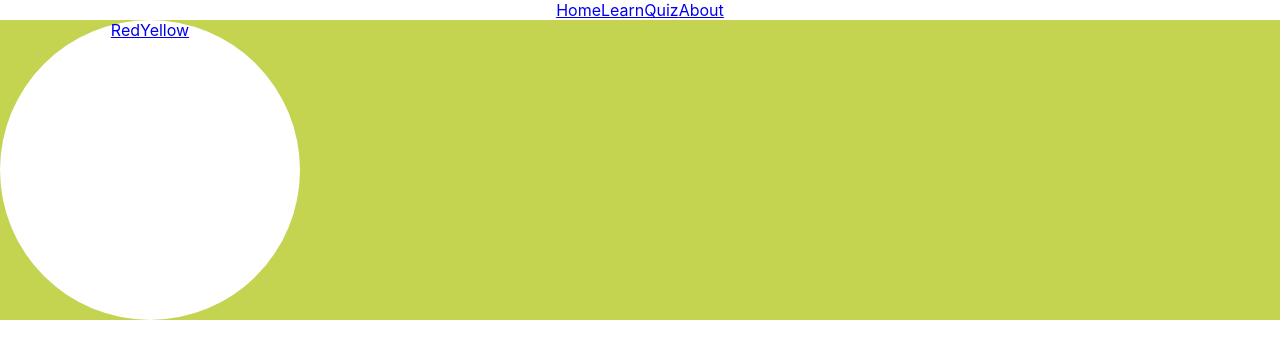
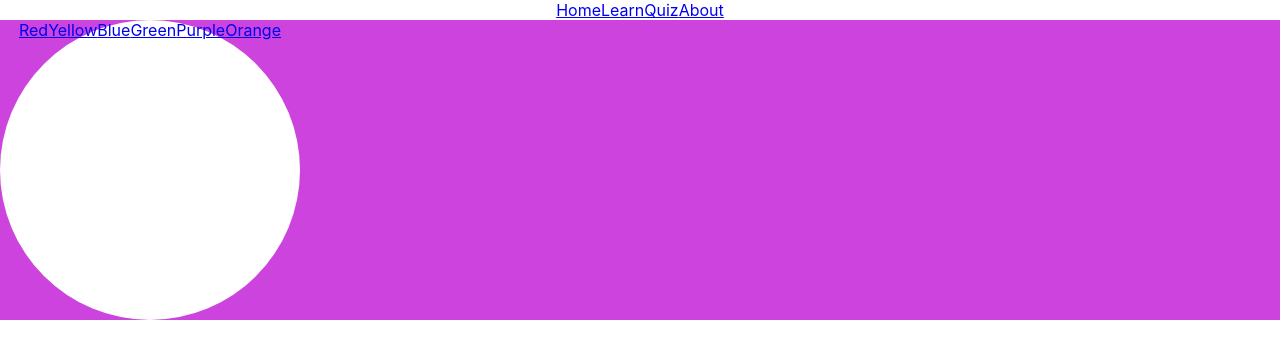
Before and after one commit to rosiegracejones/all-about-colours, a React (Create React App) app: page /learn in a window 1280 px wide. Shown: the top 358 px of the page. Built offline with nearby package versions, Linux system fonts and the light colour scheme.

Commit message:
all colour paths now working on learn page

```diff
--- a/src/Components/App/App.js
+++ b/src/Components/App/App.js
@@ -5,6 +5,7 @@ import AboutPage from "../../Pages/AboutPage";
 import QuizPage from "../../Pages/QuizPage";
 import LearnPage from "../../Pages/LearnPage";
 import PrimaryColour from "../Colours/PrimaryColour";
+import SecondaryColour from "../Colours/SecondaryColour";
 import BackgroundColour from "../BackgroundColour/BackgroundColour";
 
 import "./App.css";
@@ -20,8 +21,12 @@ function App() {
           <Route path="/about" element={<AboutPage />} />
           <Route path="/learn" element={<LearnPage />} />
           <Route path="/quiz" element={<QuizPage />} />
-          <Route path="/learn/red" element={<PrimaryColour colour="red" />} />
-          <Route path="/learn/yellow" element={<PrimaryColour colour="yellow" />} />
+          <Route path="/learn/red" element={<PrimaryColour colourHex="#E7242D" colour="red"/>} />
+          <Route path="/learn/yellow" element={<PrimaryColour colourHex="#F8C039"colour="yellow" />} />
+          <Route path="/learn/blue" element={<PrimaryColour colourHex="#0000F8" colour="blue"/>} />
+          <Route path="/learn/green" element={<SecondaryColour colourHex="#287A19" colour="green"/>} />
+          <Route path="/learn/purple" element={<SecondaryColour colourHex="#633295" colour="purple"/>} />
+          <Route path="/learn/orange" element={<SecondaryColour colourHex="#F66F00" colour="orange"/>} />
 
         </Routes>
       </div>
--- a/src/Components/Colours/PrimaryColour.js
+++ b/src/Components/Colours/PrimaryColour.js
@@ -1,10 +1,10 @@
 import BackgroundColour from "../BackgroundColour/BackgroundColour";
 
-function PrimaryColour({ colour }) {
+function PrimaryColour({ colourHex, colour }) {
 	return (
 		<>
 			<div>
-				<BackgroundColour backgroundColour={colour}>
+				<BackgroundColour backgroundColour={colourHex}>
 					<div className="circle-div">
 						<p>{colour}</p>
 					</div>
--- a/src/Components/Colours/SecondaryColour.js
+++ b/src/Components/Colours/SecondaryColour.js
@@ -0,0 +1,17 @@
+import BackgroundColour from "../BackgroundColour/BackgroundColour";
+
+function SecondaryColour({ colourHex, colour }) {
+	return (
+		<>
+			<div>
+				<BackgroundColour backgroundColour={colourHex}>
+					<div className="circle-div">
+						<p>{colour}</p>
+					</div>
+				</BackgroundColour>
+			</div>
+		</>
+	);
+}
+
+export default SecondaryColour;
--- a/src/Pages/LearnPage.js
+++ b/src/Pages/LearnPage.js
@@ -7,10 +7,14 @@ export default function LearnPage() {
 	return (
 		<>
 			<div className="LearnPage">
-				<BackgroundColour backgroundColour="#c4d350">
+				<BackgroundColour backgroundColour="#c4d">
 					<div className="circle-div">
 						<Link to="/learn/red">Red</Link>
             <Link to="/learn/yellow">Yellow</Link>
+			<Link to="/learn/blue">Blue</Link>
+			<Link to="/learn/green">Green</Link>
+			<Link to="/learn/purple">Purple</Link>
+			<Link to="/learn/orange">Orange</Link>
 					</div>
 				</BackgroundColour>
 			</div>
```
